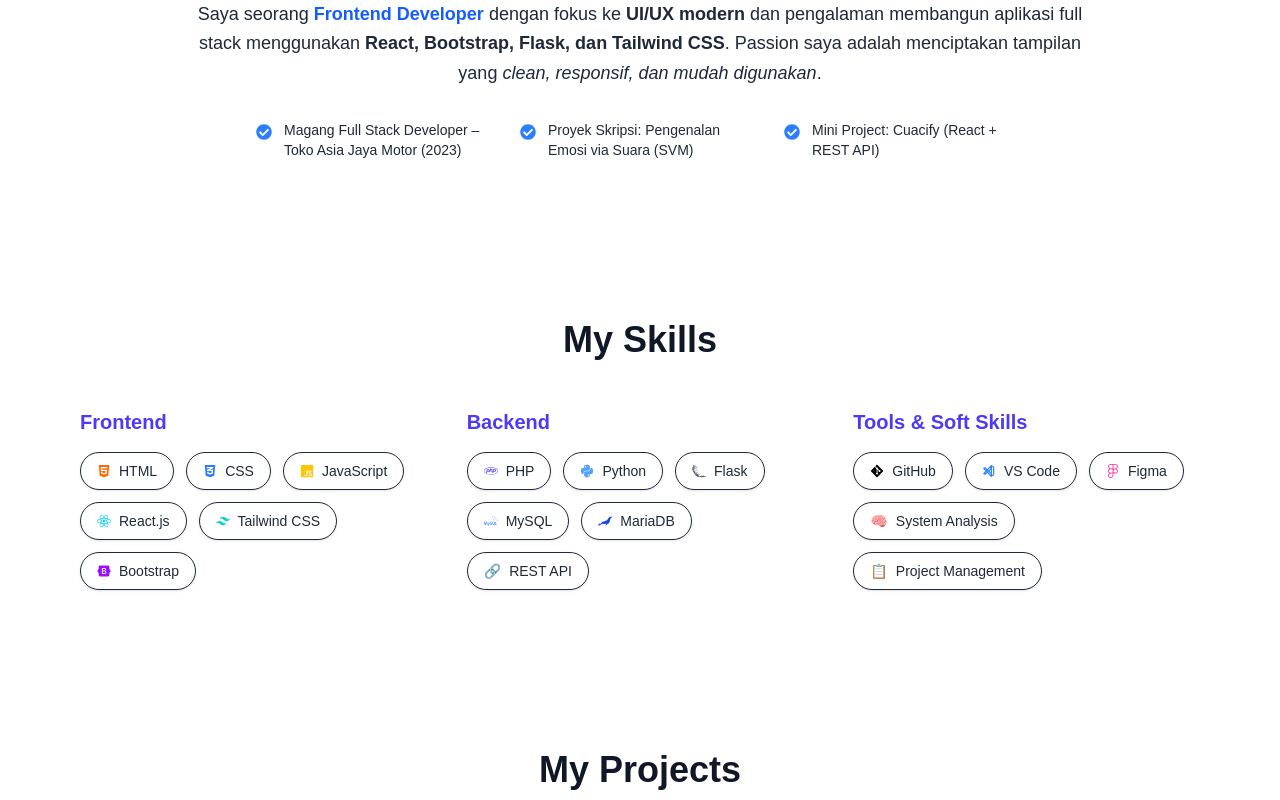
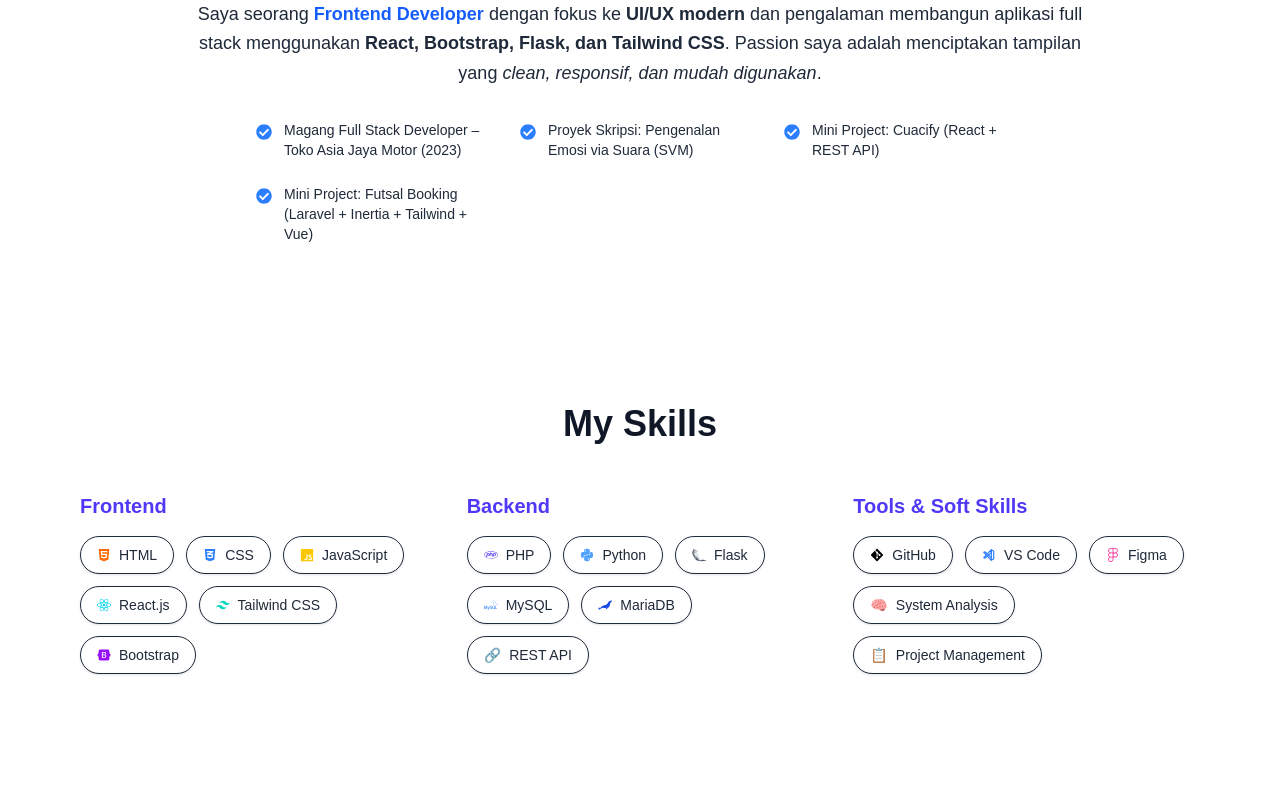
Before and after one commit to jasontjia/jason-ciayadi-portofolio, a Next.js app: page / in a window 1280 px wide. Shown: the part 940-1740 px from the top of the page. Built offline with nearby package versions, Linux system fonts and the light colour scheme.

Commit message:
fix about

```diff
--- a/src/components/About.tsx
+++ b/src/components/About.tsx
@@ -33,7 +33,8 @@ export default function About() {
           {[
             'Magang Full Stack Developer – Toko Asia Jaya Motor (2023)',
             'Proyek Skripsi: Pengenalan Emosi via Suara (SVM)',
-            'Mini Project: Cuacify (React + REST API)'
+            'Mini Project: Cuacify (React + REST API)',
+            'Mini Project: Futsal Booking (Laravel + Inertia + Tailwind + Vue)'
           ].map((item, idx) => (
             <motion.div
               key={idx}
```
